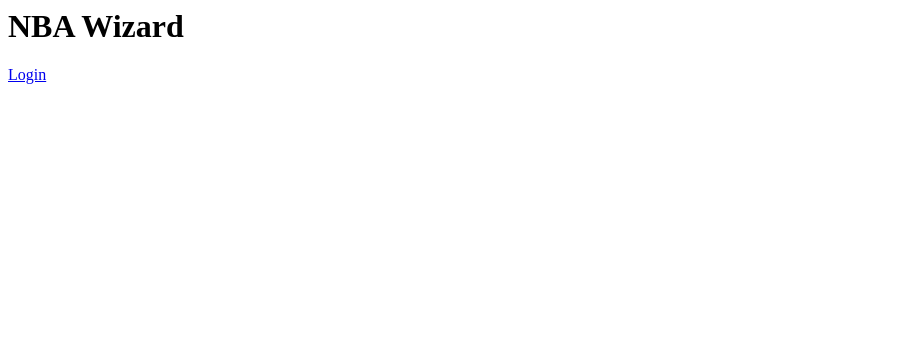
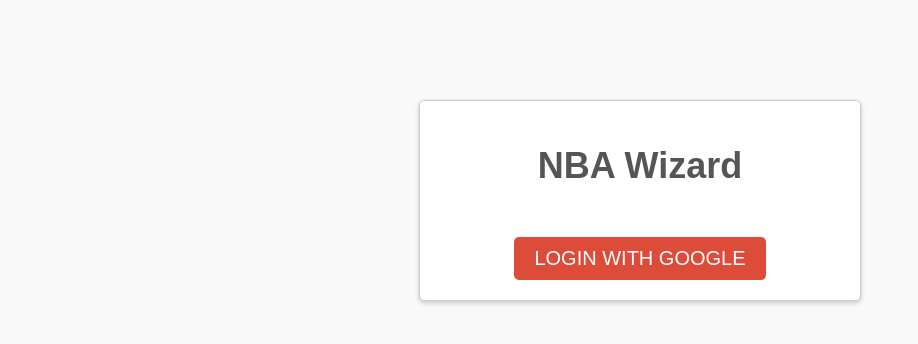
Before and after one commit to jtjohnnyx/Basketball-Predictions---Teams-Players, a Django app: page / in a window 1280 px wide. Shown: the top 344 px of the page, without its empty margins (0-918 px from the left). Run offline with Django 4.2, Linux system fonts and the light colour scheme; some libraries are stand-ins or nearby versions.

Commit message:
final css updates
final updates

```diff
--- a/Prototypes/v5/bball/gamestats/static/about.css
+++ b/Prototypes/v5/bball/gamestats/static/about.css
@@ -4,7 +4,7 @@
     font-size: 72px;
     font-weight: bold;
     margin-top: 100px;
-    color: rgb(12, 202, 255);
+    color: rgb(35, 35, 35);
     text-shadow: 0 0 10px rgba(0,0,0,0.3);
     }
 
--- a/Prototypes/v5/bball/gamestats/static/display.css
+++ b/Prototypes/v5/bball/gamestats/static/display.css
@@ -84,5 +84,5 @@
   font-size: 36px;
   font-weight: bold;
   margin-top: 50px;
-
+  color: rgb(35, 35, 35);
 }
--- /dev/null
+++ b/Prototypes/v5/bball/gamestats/static/login.css
@@ -0,0 +1,49 @@
+body {
+    background-color: #f9f9f9;
+    font-family: Arial, sans-serif;
+    margin: 0;
+    padding: 0;
+  }
+
+  .container {
+    background-color: #fff;
+    border: 1px solid #ccc;
+    border-radius: 5px;
+    box-shadow: 0 2px 5px rgba(0, 0, 0, 0.2);
+    margin: 100px auto;
+    max-width: 400px;
+    padding: 20px;
+    text-align: center;
+  }
+
+  h1 {
+    color: #555;
+    font-size: 36px;
+    margin-bottom: 30px;
+  }
+
+  p {
+    color: #777;
+    font-size: 18px;
+    margin-bottom: 20px;
+  }
+
+  a {
+    background-color: #dd4b39;
+    border: none;
+    border-radius: 5px;
+    color: #fff;
+    display: inline-block;
+    font-size: 20px;
+    margin-top: 20px;
+    padding: 10px 20px;
+    text-decoration: none;
+    text-transform: uppercase;
+    transition: all 0.3s ease;
+  }
+
+  a:hover {
+    background-color: #c23321;
+    box-shadow: 0 2px 5px rgba(0, 0, 0, 0.2);
+    cursor: pointer;
+  }
--- a/Prototypes/v5/bball/templates/comparison.html
+++ b/Prototypes/v5/bball/templates/comparison.html
@@ -1,5 +1,6 @@
 {% load convstr %}
-
+{% load static %}
+<link rel="stylesheet" type="text/css" href="{% static 'compare.css' %}">
 <h3><a href="/bball/upcoming-games/">Go back</a></h3>
 <p> &nbsp;&nbsp;</p>
 
--- a/Prototypes/v5/bball/templates/index.html
+++ b/Prototypes/v5/bball/templates/index.html
@@ -1,12 +1,19 @@
 {% load socialaccount %}
+{% load static %}
 <html>
+<head>
+  <title>NBA Wizard - Login</title>
+  <link rel="stylesheet" type="text/css" href="{% static 'login.css' %}">
+</head>
 <body>
+  <div class="container">
     <h1>NBA Wizard</h1>
     {% if user.is_authenticated %}
       <p>Welcome, You are logged in as {{ user.username }}</p>
       <h3><a href="/bball/">Continue</a></h3>
     {% else %}
-  <a href="{% provider_login_url 'google' %}">Login</a>
+      <a href="{% provider_login_url 'google' %}" class="login-btn">Login with Google</a>
     {% endif %}
+  </div>
 </body>
 </html>
```
Also changed, not shown: Prototypes/v5/bball/gamestats/static/compare.css (added, +57 -0 lines), Prototypes/v5/bball/templates/display.html (+0 -35 lines), Prototypes/v5/bball/db.sqlite3, 3 other files. Lines whose indentation alone changed are shown as unchanged.
